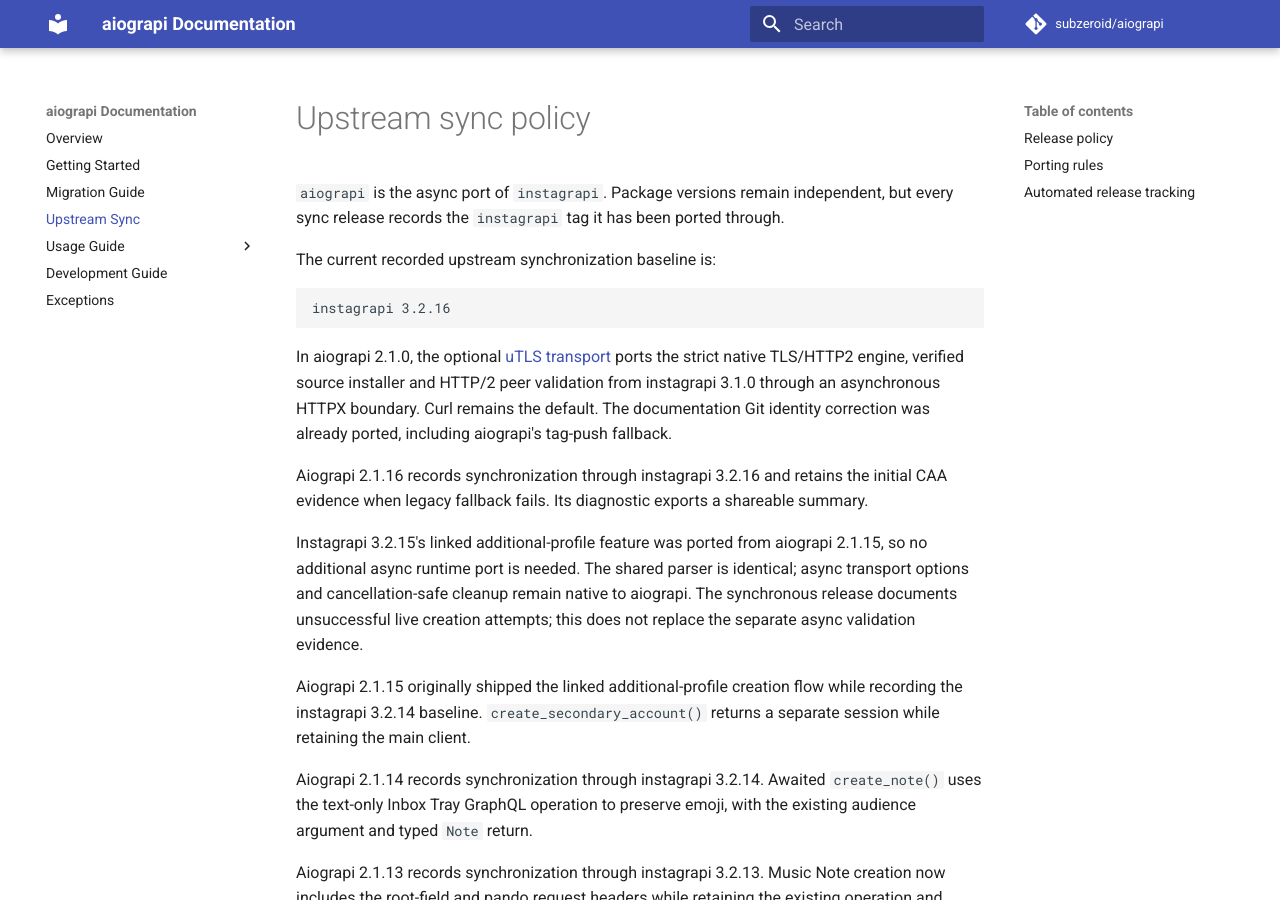
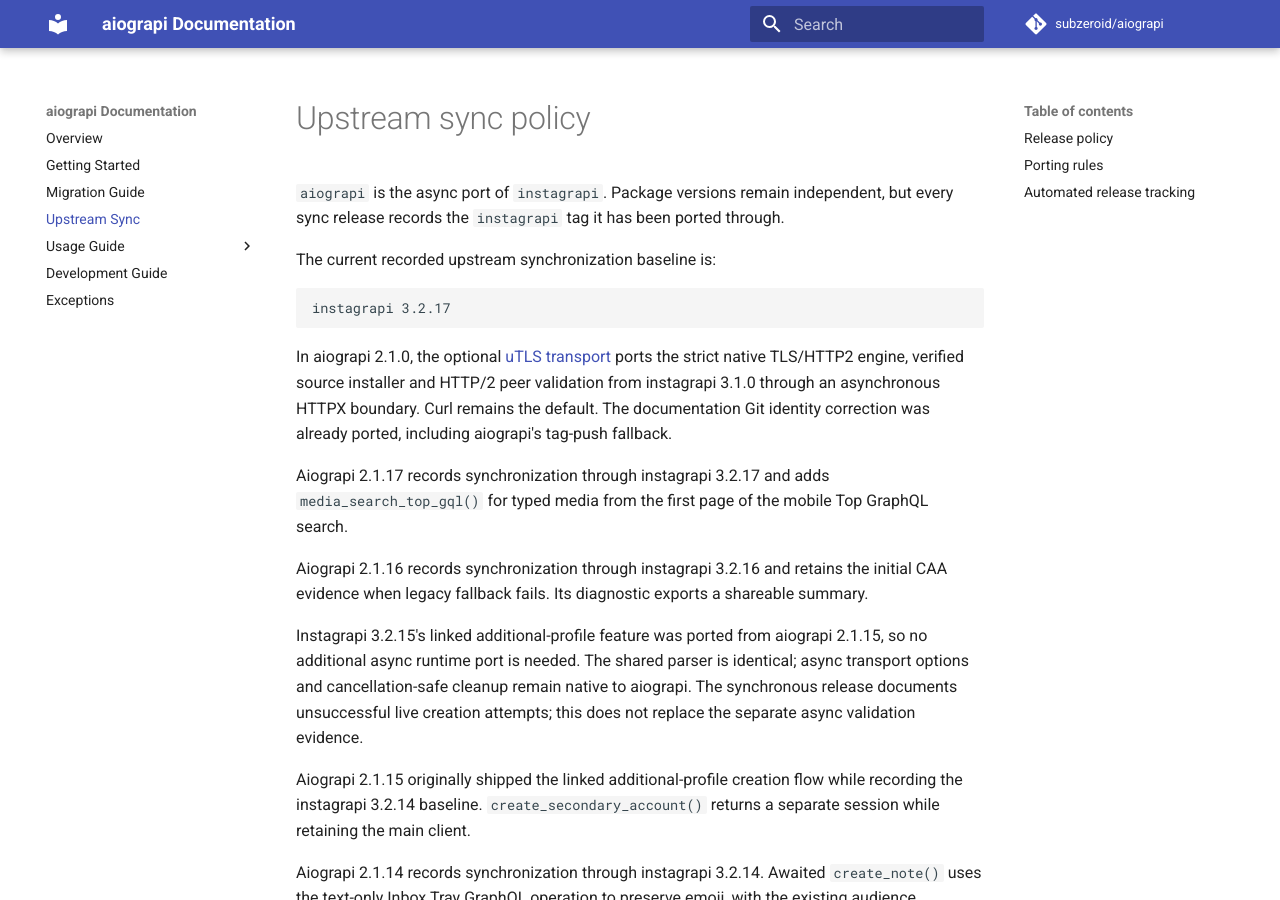
Before and after one commit to subzeroid/aiograpi, an MkDocs documentation site: the page built from docs/upstream-sync.md, in a window 1280 px wide and 900 px high. Built offline with MkDocs 1.6.1 and Material for MkDocs 9.7.7, drawn with Linux system fonts in a browser that asks for light colours; comment, search, counter and statistics services are not loaded; the version menu is left out; some of the changed text lies outside the part shown.

Commit message:
chore: release aiograpi 2.1.17 (#569)
Publish first-page mobile Top GraphQL media search and batched response updates.

````diff
--- a/aiograpi/__init__.py
+++ b/aiograpi/__init__.py
@@ -48,7 +48,7 @@ from aiograpi.mixins.video import DownloadVideoMixin, UploadVideoMixin
 # Used as fallback logger if another is not provided.
 DEFAULT_LOGGER = logging.getLogger("aiograpi")
 
-__upstream_instagrapi_version__ = "3.2.16"
+__upstream_instagrapi_version__ = "3.2.17"
 
 
 class Client(
--- a/docs/upstream-sync.md
+++ b/docs/upstream-sync.md
@@ -5,10 +5,12 @@
 The current recorded upstream synchronization baseline is:
 
 ```text
-instagrapi 3.2.16
+instagrapi 3.2.17
 ```
 
 In aiograpi 2.1.0, the optional [uTLS transport](usage-guide/utls.md) ports the strict native TLS/HTTP2 engine, verified source installer and HTTP/2 peer validation from instagrapi 3.1.0 through an asynchronous HTTPX boundary. Curl remains the default. The documentation Git identity correction was already ported, including aiograpi's tag-push fallback.
+
+Aiograpi 2.1.17 records synchronization through instagrapi 3.2.17 and adds `media_search_top_gql()` for typed media from the first page of the mobile Top GraphQL search.
 
 Aiograpi 2.1.16 records synchronization through instagrapi 3.2.16 and retains the initial CAA evidence when legacy fallback fails. Its diagnostic exports a shareable summary.
 
@@ -96,6 +98,7 @@ Aiograpi 2.1.0 includes cookie-only session identity restoration and the documen
 | 3.2.14 | 2.1.15 | Original release baseline, plus linked additional-profile creation with separate sessions. |
 | 3.2.15 | main (after 2.1.15) | Reconciled the synchronous port of the existing additional-profile feature. |
 | 3.2.16 | 2.1.16 | Preserve the initial CAA evidence after a failed legacy fallback, with a shareable diagnostic summary. |
+| 3.2.17 | 2.1.17 | First-page mobile Top GraphQL media search and batched response updates. |
 
 See the [login migration guide](usage-guide/login-migration.md) for the current defaults and compatibility options. From aiograpi 2.0.3, `login()` follows an explicit fallback instruction returned by Instagram; it does not retry every failed CAA login through the legacy endpoint.
 
--- a/pyproject.toml
+++ b/pyproject.toml
@@ -4,7 +4,7 @@ build-backend = "setuptools.build_meta"
 
 [project]
 name = "aiograpi"
-version = "2.1.16"
+version = "2.1.17"
 authors = [
     { name = "Mark Subzeroid", email = "143403577+subzeroid@users.noreply.github.com" },
 ]
````
Also changed, not shown: CHANGELOG.md (+1 -1 lines), 2 other files.
